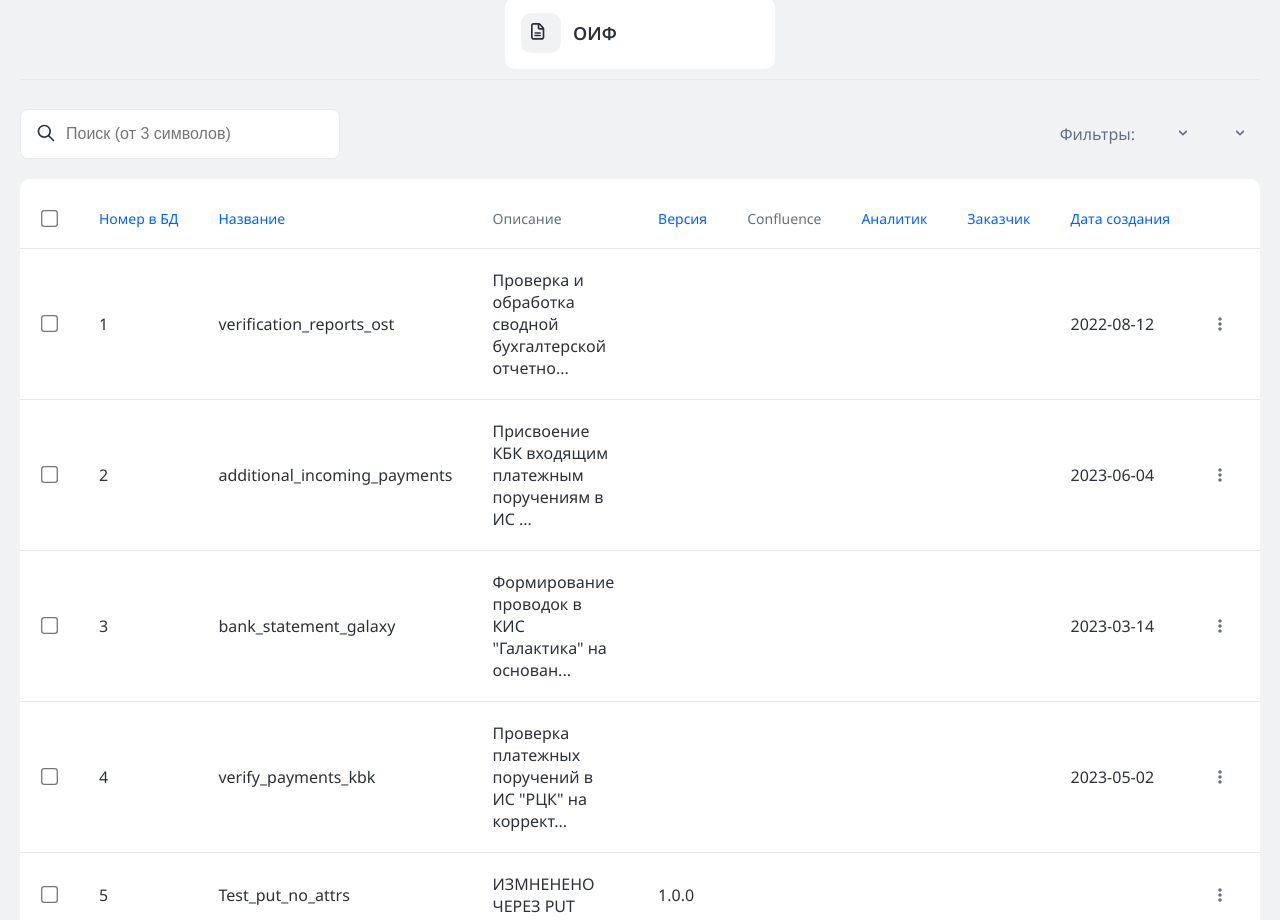
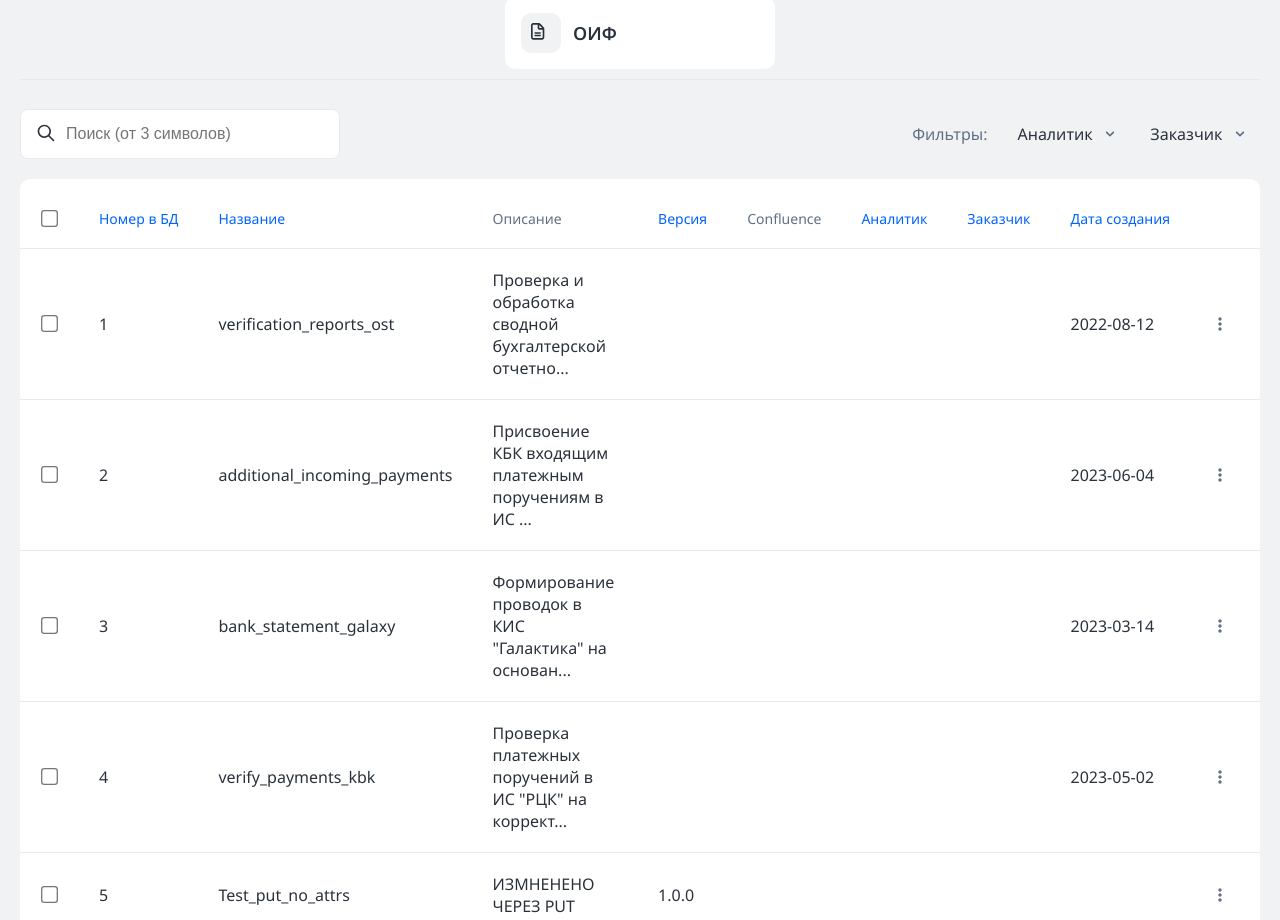
Before and after one commit to valery-lavrik/tnt-uikit-reactjs, a React (Create React App) app: page / in a window 1280 px wide. Shown: the part 2980-3900 px from the top of the page. Built offline with nearby package versions, Linux system fonts and the light colour scheme.

Commit message:
Fix TableView

```diff
--- a/src/components/TableView/TableActions/index.tsx
+++ b/src/components/TableView/TableActions/index.tsx
@@ -22,7 +22,7 @@ interface Props {
     onItemClickAction: (item: TableDataType, action: TableActionType) => void;
 }
 
-const TableActions = ({ filters = [], minSearchSize = 3, multipleItems, onSearchChange, onFilterChange, actionItems, onItemClickAction }: Props) => {
+const TableActions = ({ filters = [], minSearchSize = 3, multipleItems, onSearchChange, onFilterChange, actionItems, onItemClickAction, header }: Props) => {
     const [filtersCollector, setFiltersCollector] = useState<SelectFiltersType>({});
     const onSearchChangeDebounced = _.debounce(onSearchChange, 700);
     const isFirst = useFirstRender();
@@ -100,7 +100,7 @@ const TableActions = ({ filters = [], minSearchSize = 3, multipleItems, onSearch
                             key={`${filter.id}-filter`}
                             Button={() => (
                                 <div key={`filter-${filter.id}`} className="table-actions__filters__item">
-                                    <span>{filter.title}</span>
+                                    <span>{header?.find(a => a.id === filter.id)?.title || 'Не задано'}</span>
                                     {!!filtersCollector[filter.id]?.length && <Badge status="dark">{filtersCollector[filter.id].length}</Badge>}
                                     <CaretDownMdIcon />
                                 </div>
```
